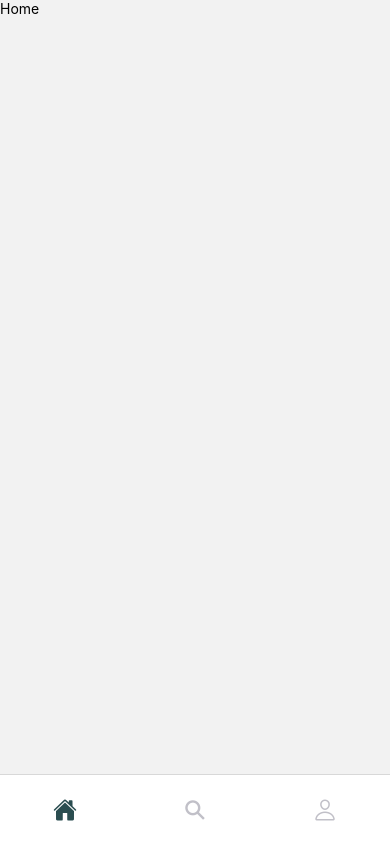
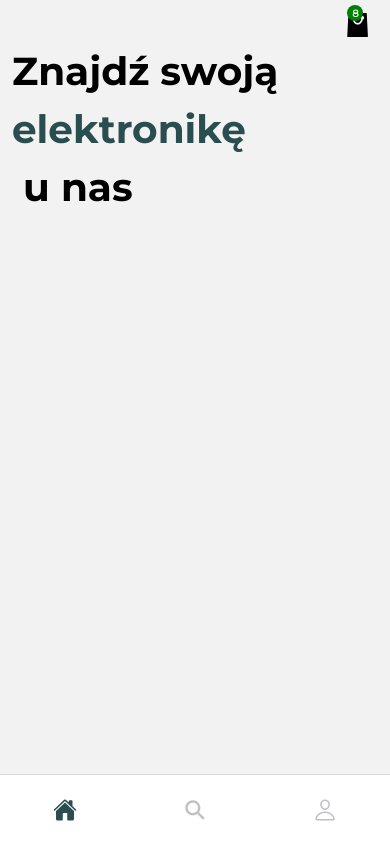
Before and after one commit to Rottensinner/Aplikacje-Mobilne, a React Native app: screen /Home in a window 390 px wide. Built offline with nearby package versions, Linux system fonts and the light colour scheme.

Commit message:
Added component folder. Added external style files
- Added component home
- Added cart button
- Added style files for home screen and welcome component
- Added index.js in component folder

```diff
--- /dev/null
+++ b/components/home/Welcome.jsx
@@ -0,0 +1,18 @@
+import { View, Text } from 'react-native'
+import React from 'react'
+import styles from './welcome.style'
+import { COLORS } from '../../constants'
+
+const Welcome = () => {
+    return (
+        <View>
+            <View style={styles.container}>
+                <Text style={styles.welcomeText(COLORS.black)}>Znajdź swoją </Text>
+                <Text style={styles.welcomeText(COLORS.primary)}>elektronikę</Text>
+                <Text style={styles.welcomeText(COLORS.black)}> u nas</Text>
+            </View>
+        </View>
+    )
+}
+
+export default Welcome
--- /dev/null
+++ b/components/home/welcome.style.js
@@ -0,0 +1,17 @@
+import { StyleSheet } from "react-native";
+import { COLORS, SIZES } from "../../constants";
+
+const styles = StyleSheet.create({
+    container: {
+        width: "100%"
+    },
+    welcomeText: (color) => ({
+        fontFamily: "bold",
+        fontSize: SIZES.xxLarge -5,
+        marginTop: SIZES.xSmall,
+        color: color,
+        marginHorizontal: 12,
+    }),
+})
+
+export default styles
--- /dev/null
+++ b/components/index.js
@@ -0,0 +1,5 @@
+import Welcome from "./home/Welcome";
+
+export {
+    Welcome
+}
--- a/screens/Home.jsx
+++ b/screens/Home.jsx
@@ -1,15 +1,30 @@
-import { StyleSheet, Text, View } from 'react-native'
-import React from 'react'
-import { SafeAreaView } from 'react-native-safe-area-context'
+import { Text, View, TouchableOpacity, ScrollView } from 'react-native';
+import React from 'react';
+import { SafeAreaView } from 'react-native-safe-area-context';
+import { Ionicons, Fontisto } from "@expo/vector-icons";
+import styles from './home.style';
+import Welcome from '../components/home/Welcome';
 
 const Home = () => {
-  return (
-    <SafeAreaView>
-      <Text>Home</Text>
-    </SafeAreaView>
-  )
+    return (
+        <SafeAreaView>
+            <View style={styles.appBarWrapper}>
+                <View style={styles.appBar}>
+                    <View>
+                        <View style={styles.cartCount}>
+                            <Text style={styles.cartNumber}>8</Text>
+                        </View>
+                        <TouchableOpacity>
+                            <Fontisto name='shopping-bag' size={24}/>
+                        </TouchableOpacity>
+                    </View>
+                </View>
+            </View>
+            <ScrollView>
+                <Welcome />
+            </ScrollView>
+        </SafeAreaView>
+    )
 }
 
 export default Home
-
-const styles = StyleSheet.create({})
--- /dev/null
+++ b/screens/home.style.js
@@ -0,0 +1,37 @@
+import { StyleSheet } from "react-native";
+import { COLORS, SIZES } from "../constants/index";
+
+const styles = StyleSheet.create({
+    textStyle: {
+        fontFamily: "bold",
+        fontSize: 40
+    },
+    appBarWrapper: {
+        marginHorizontal: 22,
+        marginTop: SIZES.small,
+    },
+    appBar: {
+        flexDirection: "row",
+        justifyContent: "flex-end",
+        alignItems: "center"
+    },
+    cartCount: {
+        position: "absolute",
+        bottom: 16,
+        width: 16,
+        height: 16,
+        borderRadius: 8,
+        alignItems: "center",
+        backgroundColor: "green",
+        justifyContent: "center",
+        zIndex: 9999
+    },
+    cartNumber: {
+        fontFamily: "regular",
+        fontWeight: "600",
+        fontSize: 10,
+        color: COLORS.lightWhite
+    }
+})
+
+export default styles
```
